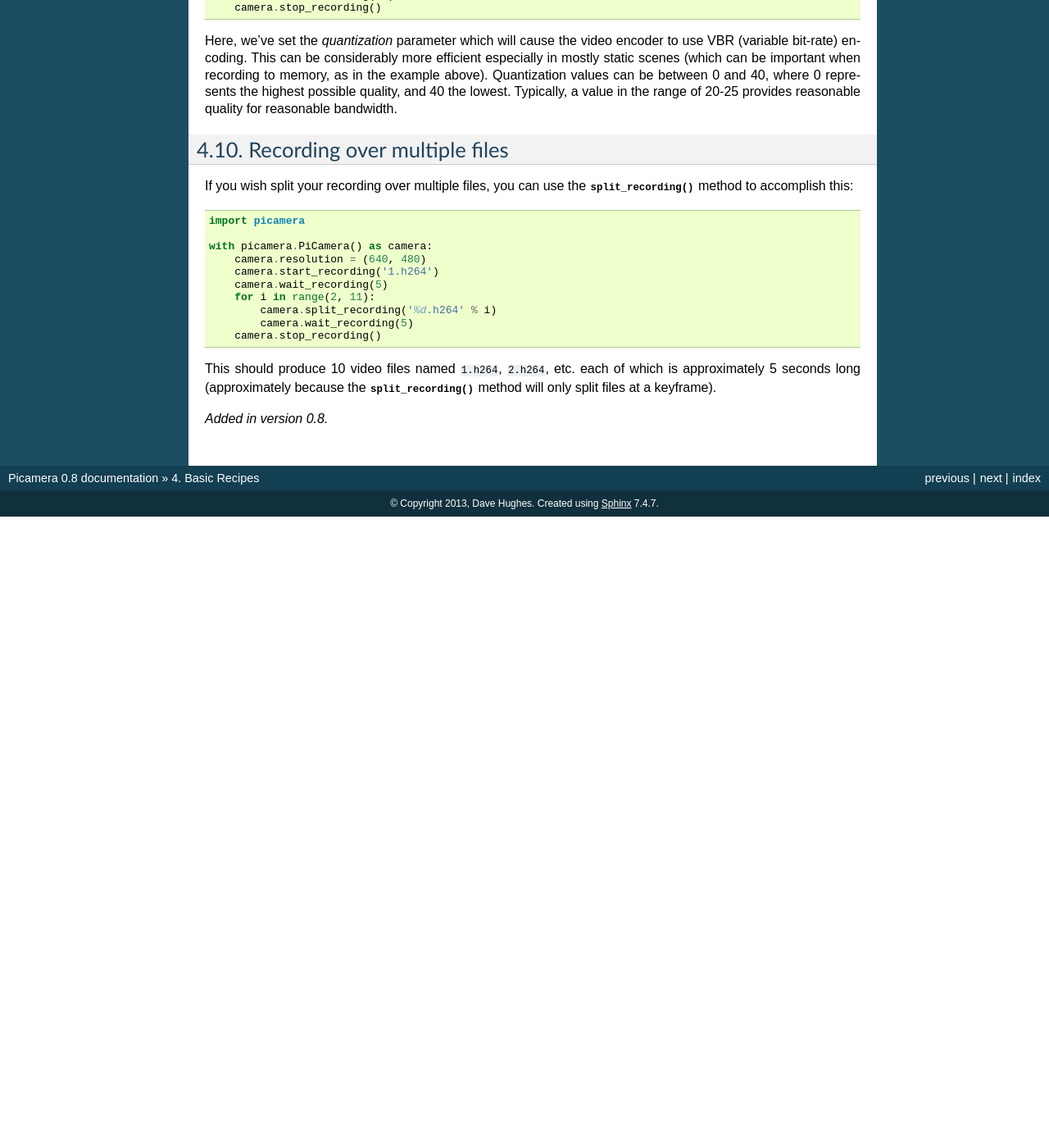
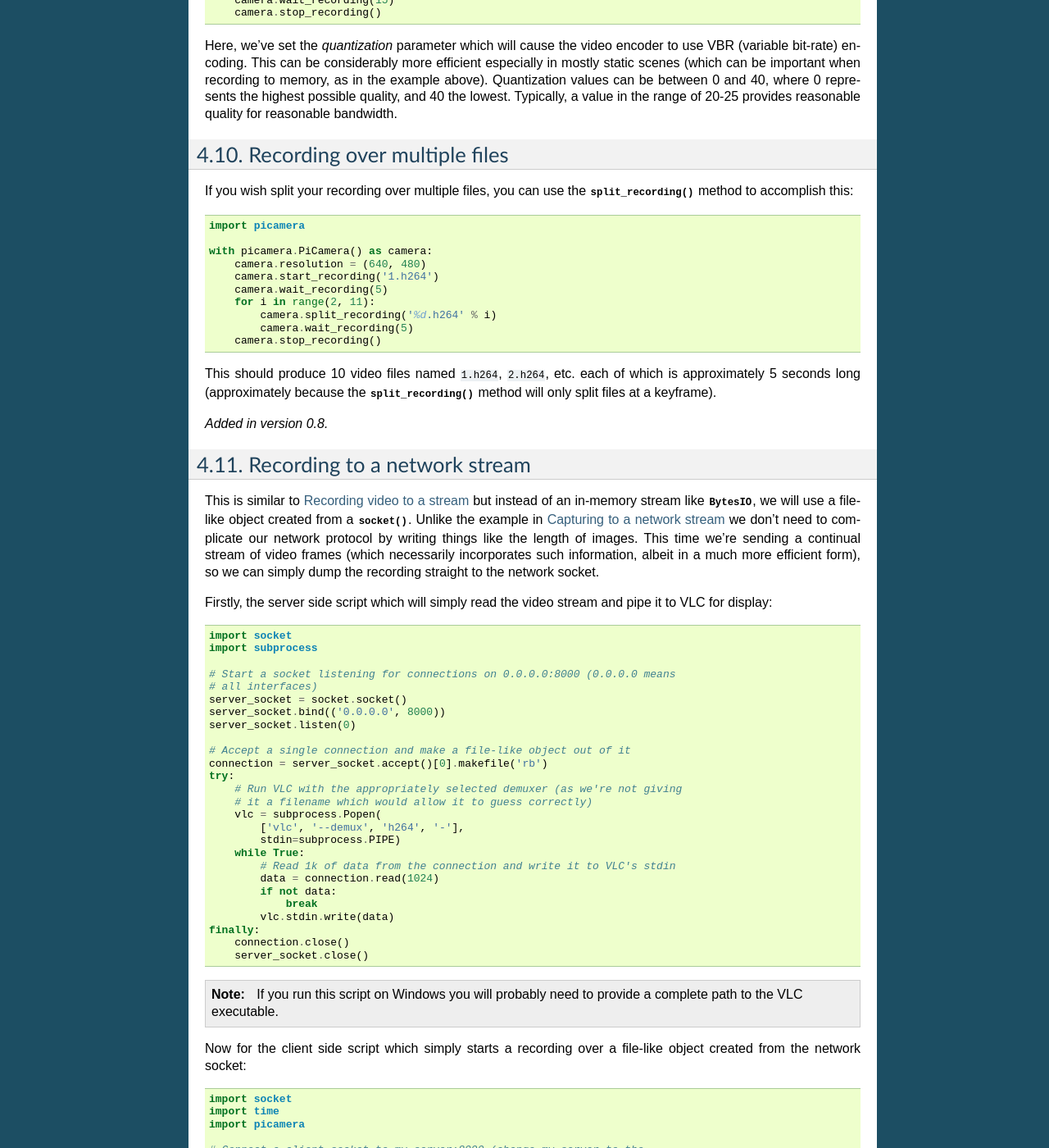
Before and after one commit to waveform80/picamera, a Sphinx documentation site: the page built from docs/recipes1.rst, in a window 1280 px wide and 1400 px high, scrolled down 6526 px. Shown: the whole window at 82% size. Built offline with Sphinx 7.4.7, drawn with Linux system fonts in a browser that asks for light colours; before the commit the page ends 7156 px from its top, so only the background shows below that; some of the changed text lies outside the part shown.

Commit message:
Added recipe for network video streaming

```diff
--- a/docs/recipes1.rst
+++ b/docs/recipes1.rst
@@ -37,9 +37,10 @@
 Capturing to a stream
 =====================
 
-Capturing an image to a file-like object (a socket, a :class:`io.BytesIO`
-stream, an existing open file object, etc.) is as simple as specifying that
-object as the output of whatever capture() method you're using::
+Capturing an image to a file-like object (a :func:`~socket.socket`, a
+:class:`io.BytesIO` stream, an existing open file object, etc.) is as simple as
+specifying that object as the output of whatever capture() method you're
+using::
 
     import io
     import time
@@ -416,5 +417,100 @@
 .. versionadded:: 0.8
 
 
+.. _streaming_record:
+
+Recording to a network stream
+=============================
+
+This is similar to :ref:`stream_record` but instead of an in-memory stream like
+:class:`~io.BytesIO`, we will use a file-like object created from a
+:func:`~socket.socket`. Unlike the example in :ref:`streaming_capture` we don't
+need to complicate our network protocol by writing things like the length of
+images. This time we're sending a continual stream of video frames (which
+necessarily incorporates such information, albeit in a much more efficient
+form), so we can simply dump the recording straight to the network socket.
+
+Firstly, the server side script which will simply read the video stream and
+pipe it to VLC for display::
+
+    import socket
+    import subprocess
+
+    # Start a socket listening for connections on 0.0.0.0:8000 (0.0.0.0 means
+    # all interfaces)
+    server_socket = socket.socket()
+    server_socket.bind(('0.0.0.0', 8000))
+    server_socket.listen(0)
+
+    # Accept a single connection and make a file-like object out of it
+    connection = server_socket.accept()[0].makefile('rb')
+    try:
+        # Run VLC with the appropriately selected demuxer (as we're not giving
+        # it a filename which would allow it to guess correctly)
+        vlc = subprocess.Popen(
+            ['vlc', '--demux', 'h264', '-'],
+            stdin=subprocess.PIPE)
+        while True:
+            # Read 1k of data from the connection and write it to VLC's stdin
+            data = connection.read(1024)
+            if not data:
+                break
+            vlc.stdin.write(data)
+    finally:
+        connection.close()
+        server_socket.close()
+
+.. note::
+    If you run this script on Windows you will probably need to provide a
+    complete path to the VLC executable.
+
+Now for the client side script which simply starts a recording over a file-like
+object created from the network socket::
+
+    import socket
+    import time
+    import picamera
+
+    # Connect a client socket to my_server:8000 (change my_server to the
+    # hostname of your server)
+    client_socket = socket.socket()
+    client_socket.connect(('my_server', 8000))
+
+    # Make a file-like object out of the connection
+    connection = client_socket.makefile('wb')
+    try:
+        with picamera.PiCamera() as camera:
+            camera.resolution = (640, 480)
+            # Start a preview and let the camera warm up for 2 seconds
+            camera.start_preview()
+            time.sleep(2)
+            # Start recording, sending the output to the connection for 60
+            seconds, then stop
+            camera.start_recording(connection, format='h264')
+            camera.wait_recording(60)
+            camera.stop_recording()
+    finally:
+        connection.close()
+        client_socket.close()
+
+You will probably notice several seconds of latency with this setup. This is
+normal and is because VLC buffers several seconds to guard against unreliable
+network streams. Low latency video streaming requires rather more effort (the
+`x264dev blog`_ provides some insight into the complexity involved)!
+
+It should also be noted that the effect of the above is much more easily
+achived (at least on Linux) with a combination of ``netcat`` and the
+``raspivid`` executable. For example::
+
+    server-side: nc -l 8000 | vlc --demux h264 -
+    client-side: raspivid -w 640 -h 480 -t 60000 -o - | nc my_server 8000
+
+However, this recipe does serve as a starting point for video streaming
+applications. For example, it shouldn't be terribly difficult to extend the
+recipe above to permit the server to control some aspects of the client's video
+stream.
+
+
 .. _PIL: http://effbot.org/imagingbook/pil-index.htm
 .. _OpenCV: http://opencv.org/
+.. _x264dev blog: http://x264dev.multimedia.cx/archives/249
```
Also changed, not shown: other parts of docs/recipes1.rst (+9 -9 lines).
